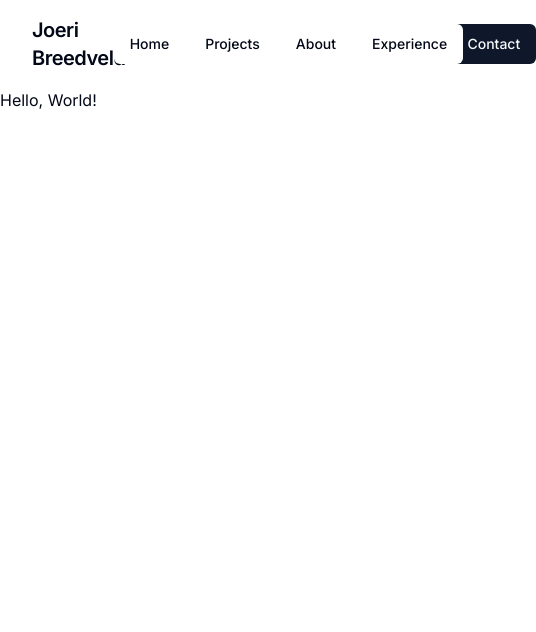
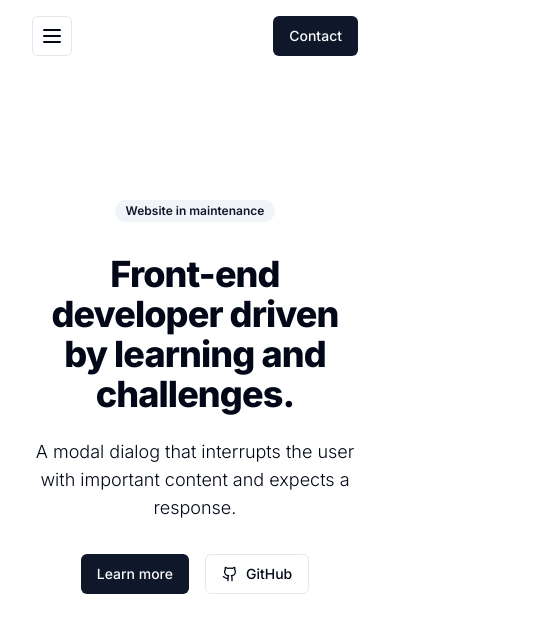
Before and after one commit to joeribreedveld/next-shadcn-portfolio-template, a Next.js app: page / in a window 390 px wide. Shown: the top 632 px of the page, 536 px wide, since content can reach past the window. Built offline with nearby package versions, Linux system fonts and the light colour scheme.

Commit message:
feat: make header responsive

```diff
--- a/app/page.tsx
+++ b/app/page.tsx
@@ -1,3 +1,25 @@
+import { Badge } from "@/components/ui/badge";
+import { Button } from "@/components/ui/button";
+import { Github } from "lucide-react";
+
 export default function Page() {
-  return <div>Hello, World!</div>;
+  return (
+    <main className="container py-32 flex items-center flex-col">
+      <Badge variant="secondary">Website in maintenance</Badge>
+      <h1 className="scroll-m-20 text-4xl mt-8 font-extrabold tracking-tight lg:text-5xl max-w-2xl text-center">
+        Front-end developer driven by learning and challenges.
+      </h1>
+      <p className="text-lg font-light max-w-xl text-center text-foreground mt-6">
+        A modal dialog that interrupts the user with important content and
+        expects a response.
+      </p>
+      <div className="mt-8 flex gap-4 items-center">
+        <Button>Learn more</Button>
+        <Button variant="outline">
+          <Github className="mr-2 h-4 w-4" />
+          GitHub
+        </Button>
+      </div>
+    </main>
+  );
 }
--- a/components/header.tsx
+++ b/components/header.tsx
@@ -9,44 +9,69 @@
   navigationMenuTriggerStyle,
 } from "@/components/ui/navigation-menu";
 import Link from "next/link";
+import { Sheet, SheetContent, SheetTrigger } from "@/components/ui/sheet";
+import { MenuIcon } from "lucide-react";
 
 export default function Header() {
   return (
     <header className="flex items-center py-4 container">
-      <div className="w-full flex justify-start items-center">
+      <Sheet>
+        <SheetTrigger asChild className="w-ful">
+          <div className="w-full md:hidden">
+            <Button variant="outline" size="icon">
+              <MenuIcon className="h-6 w-6" />
+            </Button>
+          </div>
+        </SheetTrigger>
+
+        <SheetContent side="left">
+          <Link className="flex items-center gap-2" href="#">
+            <h3 className="text-xl font-semibold tracking-tight">
+              Joeri Breedveld
+            </h3>
+          </Link>
+          <ul className="flex flex-col gap-3 mt-4">
+            <li>
+              <Link href="#">Home</Link>
+            </li>
+            <li>
+              <Link href="#">Project</Link>
+            </li>
+            <li>
+              <Link href="#">About</Link>
+            </li>
+            <li>
+              <Link href="#">Experience</Link>
+            </li>
+          </ul>
+        </SheetContent>
+      </Sheet>
+      <div className="w-full md:flex hidden justify-start items-center">
         <h3 className="text-xl font-semibold tracking-tight">
           Joeri Breedveld
         </h3>
       </div>
-      <NavigationMenu className="w-full flex items-center justify-center">
+      <NavigationMenu className="w-full items-center justify-center hidden md:flex">
         <NavigationMenuList>
           <NavigationMenuItem>
-            <Link href="#">
             <NavigationMenuLink className={navigationMenuTriggerStyle()}>
               Home
             </NavigationMenuLink>
-            </Link>
           </NavigationMenuItem>
           <NavigationMenuItem>
-            <Link href="#">
             <NavigationMenuLink className={navigationMenuTriggerStyle()}>
               Projects
             </NavigationMenuLink>
-            </Link>
           </NavigationMenuItem>
           <NavigationMenuItem>
-            <Link href="#">
             <NavigationMenuLink className={navigationMenuTriggerStyle()}>
               About
             </NavigationMenuLink>
-            </Link>
           </NavigationMenuItem>
           <NavigationMenuItem>
-            <Link href="#">
             <NavigationMenuLink className={navigationMenuTriggerStyle()}>
               Experience
             </NavigationMenuLink>
-            </Link>
           </NavigationMenuItem>
         </NavigationMenuList>
       </NavigationMenu>
--- /dev/null
+++ b/components/ui/badge.tsx
@@ -0,0 +1,36 @@
+import * as React from "react"
+import { cva, type VariantProps } from "class-variance-authority"
+
+import { cn } from "@/lib/utils"
+
+const badgeVariants = cva(
+  "inline-flex items-center rounded-full border px-2.5 py-0.5 text-xs font-semibold transition-colors focus:outline-none focus:ring-2 focus:ring-ring focus:ring-offset-2",
+  {
+    variants: {
+      variant: {
+        default:
+          "border-transparent bg-primary text-primary-foreground hover:bg-primary/80",
+        secondary:
+          "border-transparent bg-secondary text-secondary-foreground hover:bg-secondary/80",
+        destructive:
+          "border-transparent bg-destructive text-destructive-foreground hover:bg-destructive/80",
+        outline: "text-foreground",
+      },
+    },
+    defaultVariants: {
+      variant: "default",
+    },
+  }
+)
+
+export interface BadgeProps
+  extends React.HTMLAttributes<HTMLDivElement>,
+    VariantProps<typeof badgeVariants> {}
+
+function Badge({ className, variant, ...props }: BadgeProps) {
+  return (
+    <div className={cn(badgeVariants({ variant }), className)} {...props} />
+  )
+}
+
+export { Badge, badgeVariants }
--- /dev/null
+++ b/components/ui/sheet.tsx
@@ -0,0 +1,140 @@
+"use client"
+
+import * as React from "react"
+import * as SheetPrimitive from "@radix-ui/react-dialog"
+import { cva, type VariantProps } from "class-variance-authority"
+import { X } from "lucide-react"
+
+import { cn } from "@/lib/utils"
+
+const Sheet = SheetPrimitive.Root
+
+const SheetTrigger = SheetPrimitive.Trigger
+
+const SheetClose = SheetPrimitive.Close
+
+const SheetPortal = SheetPrimitive.Portal
+
+const SheetOverlay = React.forwardRef<
+  React.ElementRef<typeof SheetPrimitive.Overlay>,
+  React.ComponentPropsWithoutRef<typeof SheetPrimitive.Overlay>
+>(({ className, ...props }, ref) => (
+  <SheetPrimitive.Overlay
+    className={cn(
+      "fixed inset-0 z-50 bg-black/80  data-[state=open]:animate-in data-[state=closed]:animate-out data-[state=closed]:fade-out-0 data-[state=open]:fade-in-0",
+      className
+    )}
+    {...props}
+    ref={ref}
+  />
+))
+SheetOverlay.displayName = SheetPrimitive.Overlay.displayName
+
+const sheetVariants = cva(
+  "fixed z-50 gap-4 bg-background p-6 shadow-lg transition ease-in-out data-[state=open]:animate-in data-[state=closed]:animate-out data-[state=closed]:duration-300 data-[state=open]:duration-500",
+  {
+    variants: {
+      side: {
+        top: "inset-x-0 top-0 border-b data-[state=closed]:slide-out-to-top data-[state=open]:slide-in-from-top",
+        bottom:
+          "inset-x-0 bottom-0 border-t data-[state=closed]:slide-out-to-bottom data-[state=open]:slide-in-from-bottom",
+        left: "inset-y-0 left-0 h-full w-3/4 border-r data-[state=closed]:slide-out-to-left data-[state=open]:slide-in-from-left sm:max-w-sm",
+        right:
+          "inset-y-0 right-0 h-full w-3/4  border-l data-[state=closed]:slide-out-to-right data-[state=open]:slide-in-from-right sm:max-w-sm",
+      },
+    },
+    defaultVariants: {
+      side: "right",
+    },
+  }
+)
+
+interface SheetContentProps
+  extends React.ComponentPropsWithoutRef<typeof SheetPrimitive.Content>,
+    VariantProps<typeof sheetVariants> {}
+
+const SheetContent = React.forwardRef<
+  React.ElementRef<typeof SheetPrimitive.Content>,
+  SheetContentProps
+>(({ side = "right", className, children, ...props }, ref) => (
+  <SheetPortal>
+    <SheetOverlay />
+    <SheetPrimitive.Content
+      ref={ref}
+      className={cn(sheetVariants({ side }), className)}
+      {...props}
+    >
+      {children}
+      <SheetPrimitive.Close className="absolute right-4 top-4 rounded-sm opacity-70 ring-offset-background transition-opacity hover:opacity-100 focus:outline-none focus:ring-2 focus:ring-ring focus:ring-offset-2 disabled:pointer-events-none data-[state=open]:bg-secondary">
+        <X className="h-4 w-4" />
+        <span className="sr-only">Close</span>
+      </SheetPrimitive.Close>
+    </SheetPrimitive.Content>
+  </SheetPortal>
+))
+SheetContent.displayName = SheetPrimitive.Content.displayName
+
+const SheetHeader = ({
+  className,
+  ...props
+}: React.HTMLAttributes<HTMLDivElement>) => (
+  <div
+    className={cn(
+      "flex flex-col space-y-2 text-center sm:text-left",
+      className
+    )}
+    {...props}
+  />
+)
+SheetHeader.displayName = "SheetHeader"
+
+const SheetFooter = ({
+  className,
+  ...props
+}: React.HTMLAttributes<HTMLDivElement>) => (
+  <div
+    className={cn(
+      "flex flex-col-reverse sm:flex-row sm:justify-end sm:space-x-2",
+      className
+    )}
+    {...props}
+  />
+)
+SheetFooter.displayName = "SheetFooter"
+
+const SheetTitle = React.forwardRef<
+  React.ElementRef<typeof SheetPrimitive.Title>,
+  React.ComponentPropsWithoutRef<typeof SheetPrimitive.Title>
+>(({ className, ...props }, ref) => (
+  <SheetPrimitive.Title
+    ref={ref}
+    className={cn("text-lg font-semibold text-foreground", className)}
+    {...props}
+  />
+))
+SheetTitle.displayName = SheetPrimitive.Title.displayName
+
+const SheetDescription = React.forwardRef<
+  React.ElementRef<typeof SheetPrimitive.Description>,
+  React.ComponentPropsWithoutRef<typeof SheetPrimitive.Description>
+>(({ className, ...props }, ref) => (
+  <SheetPrimitive.Description
+    ref={ref}
+    className={cn("text-sm text-muted-foreground", className)}
+    {...props}
+  />
+))
+SheetDescription.displayName = SheetPrimitive.Description.displayName
+
+export {
+  Sheet,
+  SheetPortal,
+  SheetOverlay,
+  SheetTrigger,
+  SheetClose,
+  SheetContent,
+  SheetHeader,
+  SheetFooter,
+  SheetTitle,
+  SheetDescription,
+}
--- a/package.json
+++ b/package.json
@@ -9,6 +9,7 @@
     "lint": "next lint"
   },
   "dependencies": {
+    "@radix-ui/react-dialog": "^1.0.5",
     "@radix-ui/react-navigation-menu": "^1.1.4",
     "@radix-ui/react-slot": "^1.0.2",
     "class-variance-authority": "^0.7.0",
```
Also changed, not shown: 1 other file (tests, documents, lock files or other folders). Lines whose indentation alone changed are shown as unchanged.
